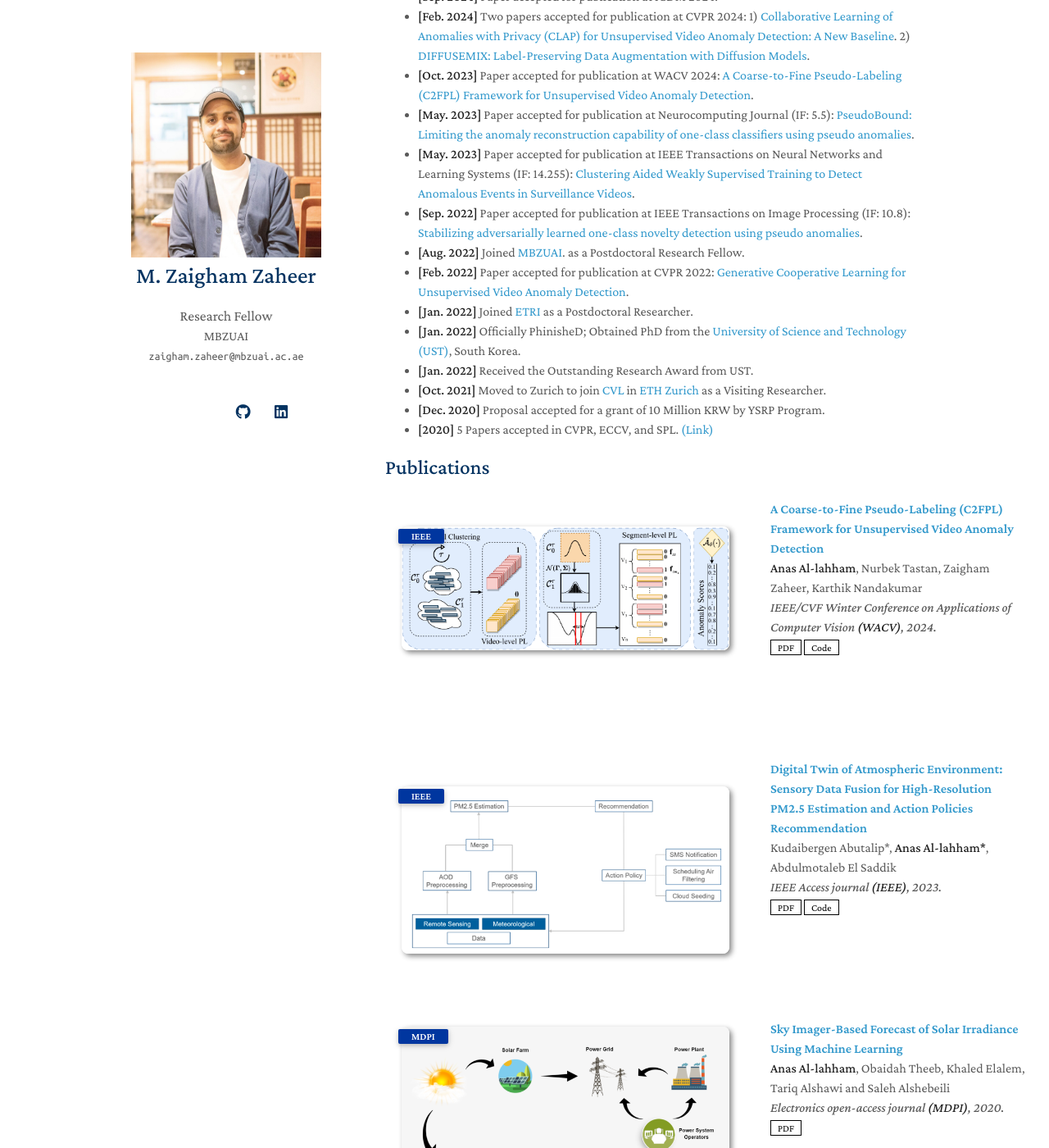
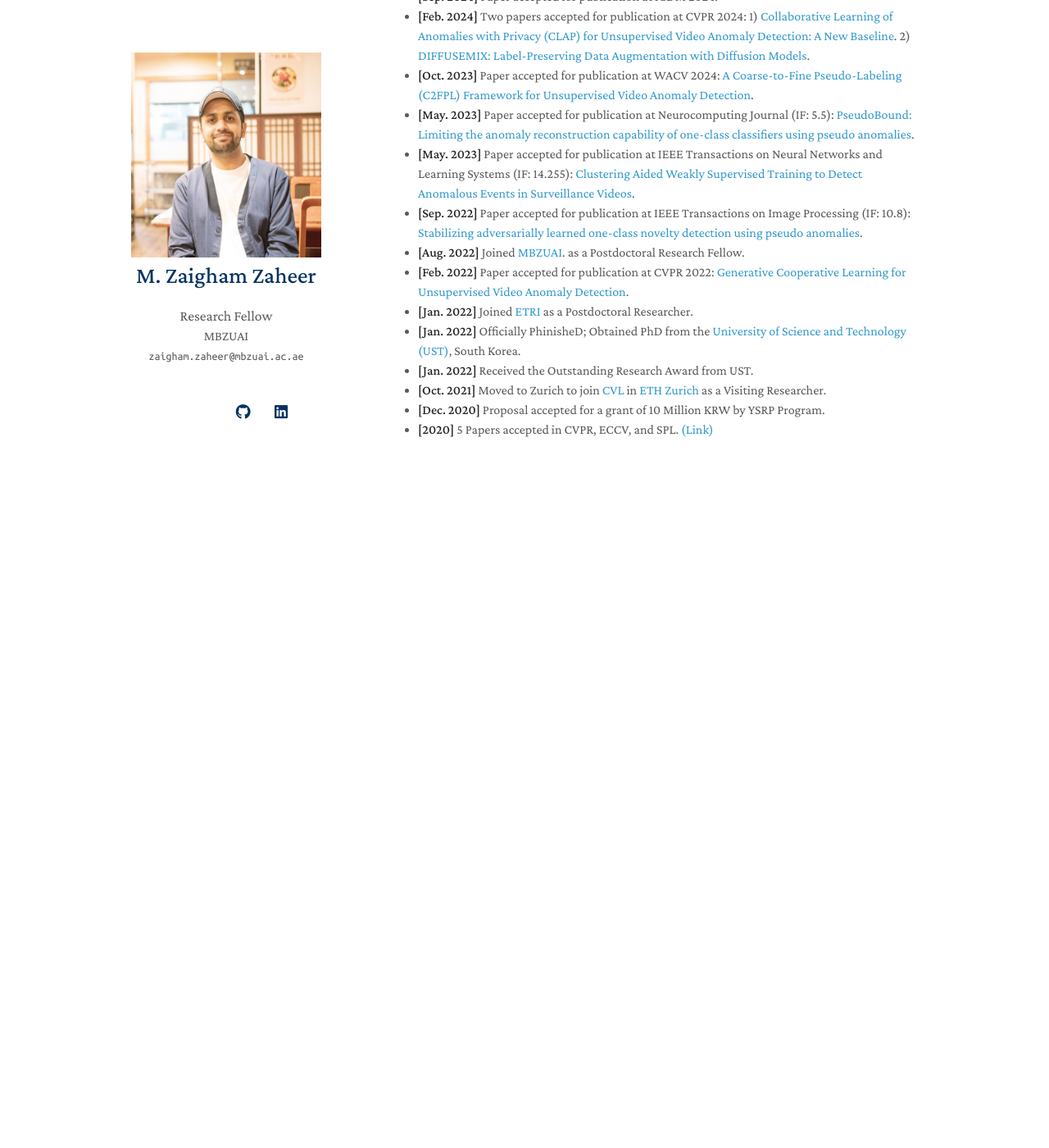
Before and after one commit to ZaighamZ/ZaighamZ.github.io, a Jekyll site: the page built from index.md, in a window 1280 px wide and 1400 px high, scrolled down 1312 px. Shown: the whole window at 82% size. Built offline with Jekyll 4.4.1, drawn with Linux system fonts in a browser that asks for light colours; nearby versions of some CDN libraries; a style sheet for code colours, icons or effects is not loaded; after the commit the page ends 1942 px from its top, so only the background shows below that.

Commit message:
Update index.md

```diff
--- a/index.md
+++ b/index.md
@@ -57,9 +57,3 @@ I have been working on projects covering some of the advanced topics of machine
 - **[Oct. 2021]** Moved to Zurich to join [CVL](https://vision.ee.ethz.ch/){:target="_blank"} in [ETH Zurich](https://ethz.ch/){:target="_blank"} as a Visiting Researcher.
 - **[Dec. 2020]** Proposal accepted for a grant of 10 Million KRW by YSRP Program.
 - **[2020]** 5 Papers accepted in CVPR, ECCV, and SPL. [(Link)](https://scholar.google.com/citations?hl=en&user=nFxWrXEAAAAJ&view_op=list_works/){:target="_blank"}
-
-
-
-{% include_relative _includes/publications.md %}
-
-<!--{% include_relative _includes/services.md %}-->
```
